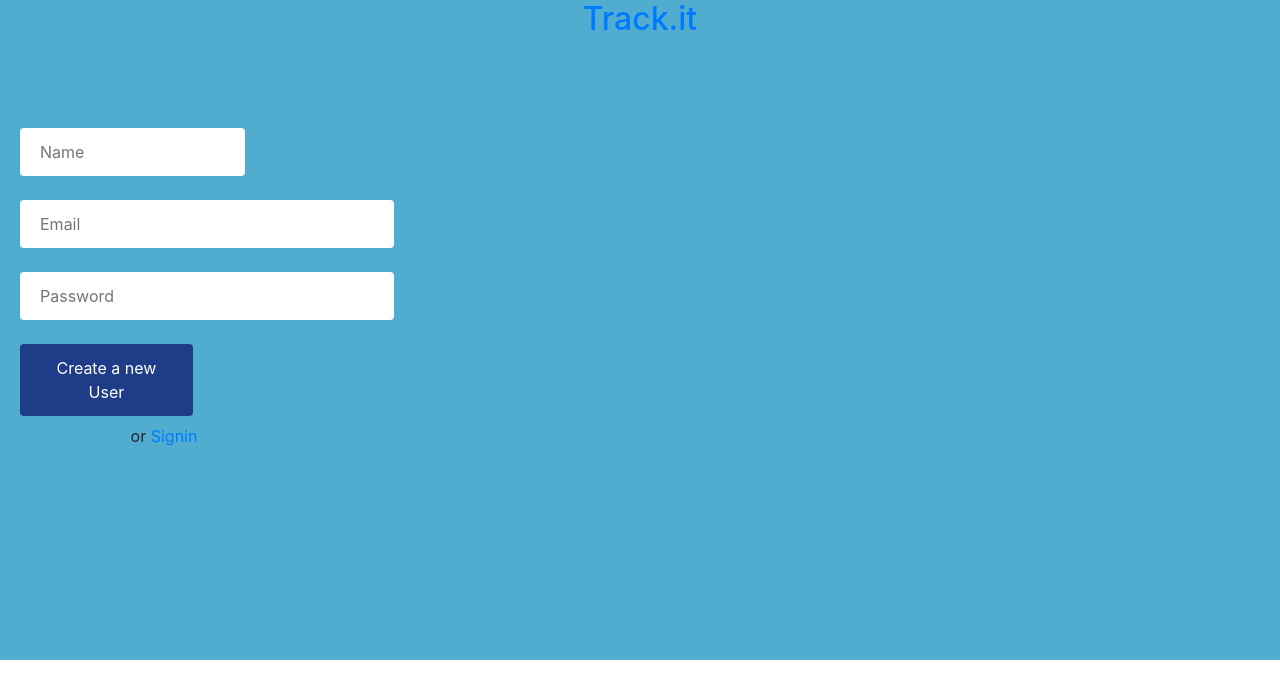
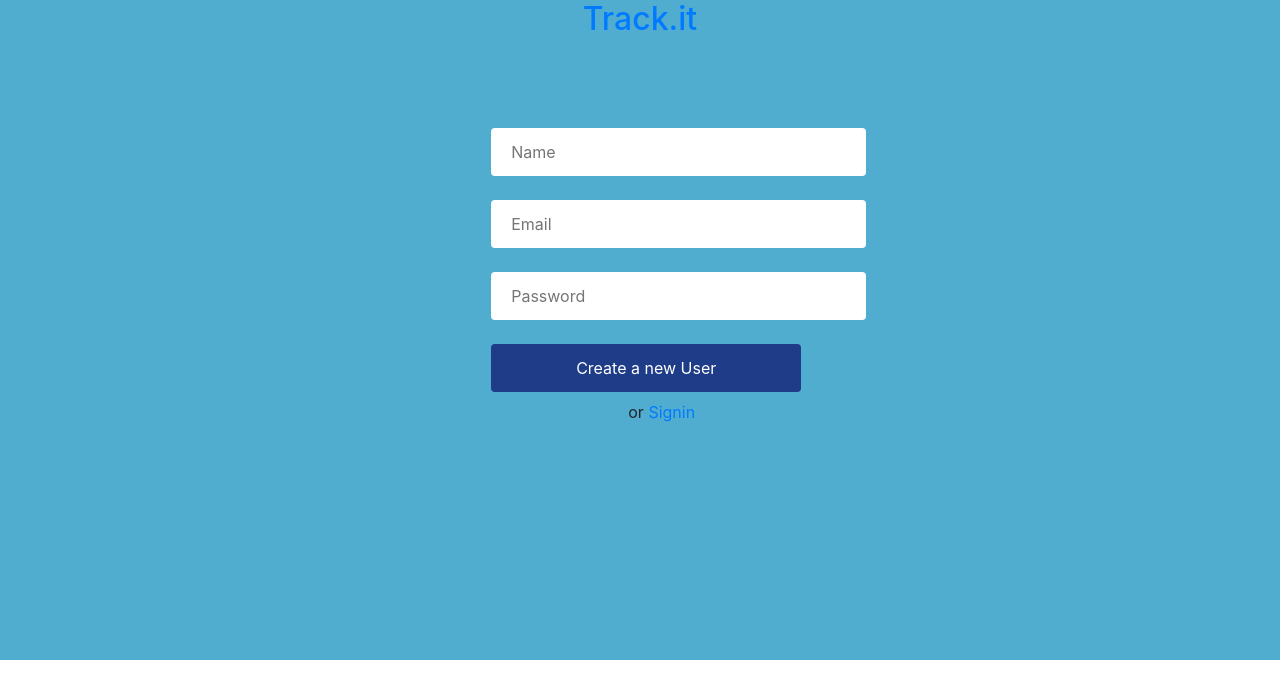
Before and after one commit to addod19/tract_it_frontend, a React (Create React App) app: page /signup in a window 1280 px wide. Shown: the top 698 px of the page. Built offline with nearby package versions, Linux system fonts and the light colour scheme.

Commit message:
fix track_it component

```diff
--- a/src/components/Waters/allWaterData.js
+++ b/src/components/Waters/allWaterData.js
@@ -30,7 +30,7 @@ const P = styled.p`
 const DataContent = styled.div`
   display: flex;
   background-color: #51adcf;
-  margin-bottom: -90px;
+  margin-bottom: 0px;
 
   @media(max-width: 768px) {
     margin-bottom: 10px;
@@ -41,7 +41,7 @@ const DataRow = styled.div`
   display: grid;
   grid-template-columns: repeat(3, 1fr);
   gap: 150px;
-  margin-left: 25%;
+  margin-left: 20%;
 
   @media(max-width: 768px) {
     display: flex;
@@ -57,7 +57,6 @@ const AllWater = ({ getWaters, waters }) => {
     getWaters();
   }, [getWaters]);
 
-  console.log(waters);
   const result = (amount, total) => {
     if (amount + amount === total) {
       return 100;
@@ -65,25 +64,24 @@ const AllWater = ({ getWaters, waters }) => {
     const percentage = ((amount) / (total)) * 100;
     return percentage >= 100 ? 100 : Math.round(percentage);
   };
-  // console.log(getWaters());
-  // waters = getWaters();
-  // console.log(waters.allData);
+
   const allStacks = waters.waters.map(water => (
     <div key={water.id}>
       <PieChart className="cSize"
         data={[{
-          value: 1, color: '#8ce08a', key: `${result(water.amount, water.total)} %`,
+          value: 1, color: '#1F3C88', key: `${result(water.amount, water.total)} %`,
         }]}
         reveal={result(water.amount, water.total)}
         lineWidth={20}
         animate
         label={({ dataEntry }) => dataEntry.key}
       />
-      <h5>{water.amount}</h5>
+      <h5>Water Intake: {water.amount}ml</h5>
+      <h5>Water Target: {water.total}ml</h5>
       <Link
         to={{ pathname: `/waters/${water.id}` }}
       >
-        View All Water
+        View Water Details
       </Link>
     </div>
   ));
--- a/src/components/auth/Signup.js
+++ b/src/components/auth/Signup.js
@@ -47,7 +47,7 @@ const PasswordWrap = styled.div`
 `;
 
 const ButtonWrap = styled.button`
-  width: 60%;
+  width: 50%;
   padding: 12px 20px;
   margin: 8px 0;
   box-sizing: border-box;
@@ -67,9 +67,14 @@ const ButtonWrap = styled.button`
 `;
 
 const FormWrap = styled.form`
-  // width: 50%;
-  // margin-left: 35%;
-  // height: 300px;
+  width: 50%;
+  margin-left: 38%;
+  height: 300px;
+
+  @media(max-width: 768px) {
+    width: 80%;
+    margin-left: 0px;
+  }
 `;
 
 const NameInp = styled.input`
@@ -113,6 +118,11 @@ const PasswordInp = styled.input`
 
 const CenterLink = styled.div`
   text-align: center;
+  margin-right: 45%;
+
+  @media(max-width: 768px) {
+    margin-right: 0%;
+  }
 `;
 
 
--- a/src/redux/actions/authActions.js
+++ b/src/redux/actions/authActions.js
@@ -14,7 +14,6 @@ const loadUser = () => async dispatch => {
 };
 
 export const signup = userDetails => async dispatch => {
-  console.log(userDetails);
   const apiConfig = {
     method: 'POST',
     headers: {
@@ -22,12 +21,10 @@ export const signup = userDetails => async dispatch => {
       Accept: 'application/json',
       Authorization: `Bearer ${localStorage.getItem('token')}`,
     },
-    // Authorization: `Bearer ${localStorage.getItem('token')}`,
     body: JSON.stringify(userDetails),
   };
   try {
     const data = await axios.post(`${defaultUrl}/signup`, userDetails, apiConfig);
-    console.log(data);
     localStorage.setItem('token', data.data.auth_token.result);
     dispatch(setUser({ loggedIn: true, user: data.data.user }));
     return data.data;
@@ -53,10 +50,9 @@ export const signin = userDetails => async dispatch => {
   };
   try {
     const data = await axios.post(`${defaultUrl}/auth/signin`, userDetails, apiConfig);
-    console.log(data);
     localStorage.setItem('token', data.data.auth_token);
     dispatch(setUser({ loggedIn: true, user: data.data.user }));
-    return data;
+    return data.data;
 
   } catch(error) {
     dispatch({
--- a/src/redux/actions/waterActions.js
+++ b/src/redux/actions/waterActions.js
@@ -20,7 +20,6 @@ const addWaters = waterData => async dispatch => {
   };
   try {
     const water = await axios.post(`${defaultURL}/waters`, waterData, apiConfig);
-    // console.log(water);
     myLibrary.push(water.data);
     localStorage.setItem('myLibrary', JSON.stringify(myLibrary));
     dispatch({
@@ -48,12 +47,11 @@ const getWater = id => async (dispatch, getState) => { // index page
   };
   try {
     const water = await axios.get(`${defaultURL}/waters/${id}`, apiConfig);
-    console.log(water);
     dispatch({
       type: GET_WATER,
       payload: water.data,
     });
-    return water;
+    return water.data;
 
   } catch(error) {
     dispatch({
@@ -74,7 +72,6 @@ const getWaters = () => async dispatch => {
   };
   try {
     const allData = await axios.get(`${defaultURL}/allData`, apiConfig);
-    console.log(allData.data);
     dispatch({
       type: GET_WATERS,
       payload: allData.data,
@@ -105,7 +102,7 @@ const updateWater = (id, water) => async dispatch => {
       type: UPDATE_WATER,
       payload: edit.data,
     });
-    return edit;
+    return edit.data;
 
   } catch(error) {
     dispatch({
@@ -132,7 +129,7 @@ const deleteWater = id => async dispatch => {
       type: DELETE_WATER,
       payload: remove.data,
     });
-    return remove;
+    return remove.data;
 
   } catch(error) {
     dispatch({
```
